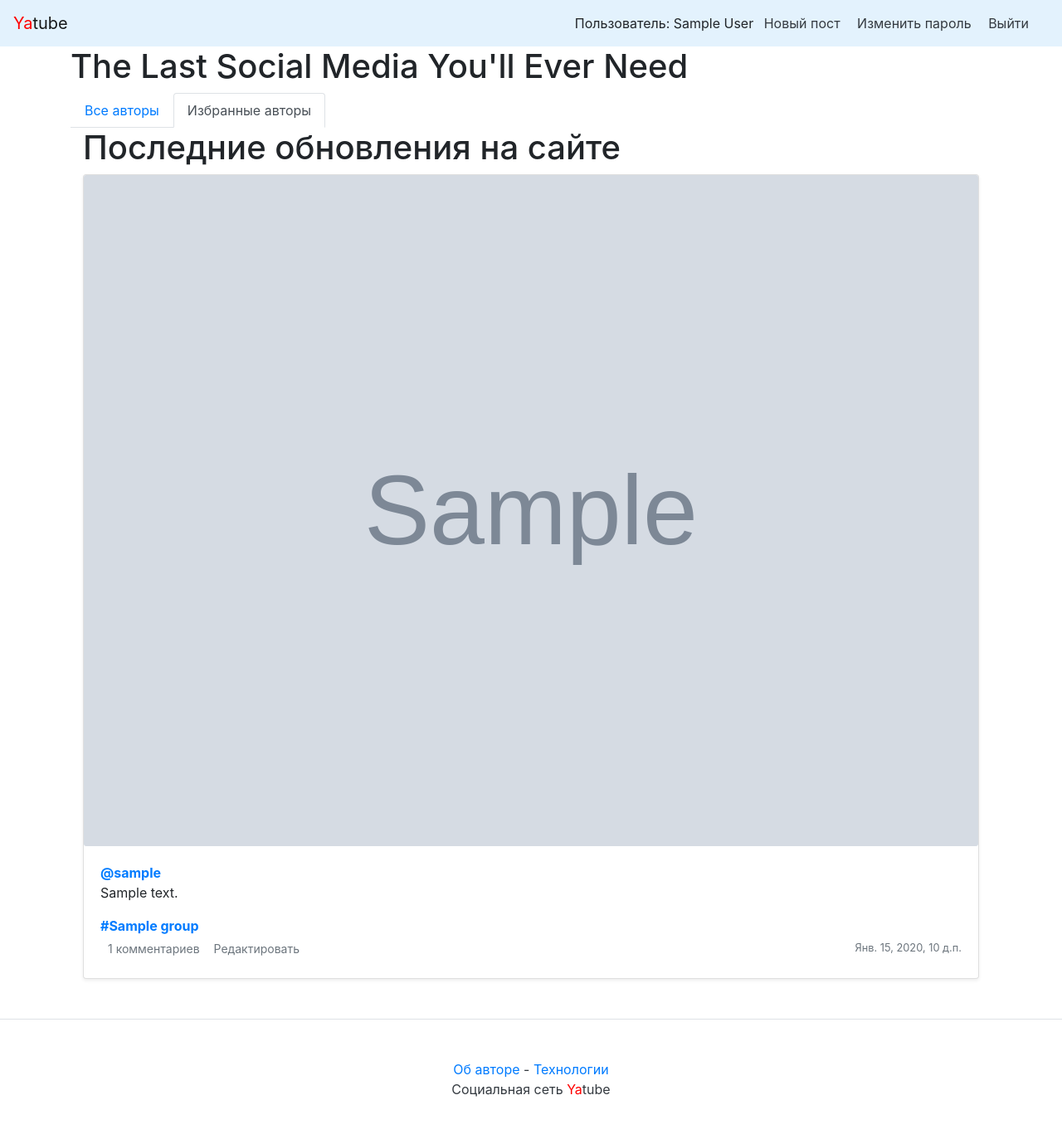
After one commit to Rusich90/yatube, a Django app: page /follow/ in a window 1280 px wide. The commit adds this page. Shown: the whole page at 83% size. Run offline with Django 3.2, Linux system fonts and the light colour scheme; a user stored in the database is signed in; tables that the repository leaves empty hold one stand-in row (values such as "Sample post"); grey boxes marked "Sample" are stand-in pictures; some libraries are stand-ins or nearby versions.

Commit message:
Begin adding the followers

```diff
--- a/yatube/posts/models.py
+++ b/yatube/posts/models.py
@@ -51,3 +51,8 @@ class Comment(models.Model):
         return self.text
     class Meta:
         ordering = ['-created']
+
+
+class Follow(models.Model):
+    user = models.ForeignKey(User, on_delete=models.CASCADE, related_name="follower")
+    author = models.ForeignKey(User, on_delete=models.CASCADE, related_name="following")
--- a/yatube/posts/urls.py
+++ b/yatube/posts/urls.py
@@ -4,10 +4,13 @@ from . import views
 
 urlpatterns = [
     path("", views.index, name="index"),
+    path("follow/", views.follow_index, name="follow_index"),
     path("group/<str:slug>/", views.group_posts, name='group_posts'),
     path("new/", views.new_post, name='new_post'),
     path('<str:username>/', views.profile, name='profile'),
     # Просмотр записи
+    path("<str:username>/follow/", views.profile_follow, name="profile_follow"),
+    path("<str:username>/unfollow/", views.profile_unfollow, name="profile_unfollow"),
     path('<str:username>/<int:post_id>/', views.post_view, name='post'),
     path('<str:username>/<int:post_id>/comment', views.add_comment, name='add_comment'),
     path(
--- a/yatube/posts/views.py
+++ b/yatube/posts/views.py
@@ -105,6 +105,30 @@ def add_comment(request, username, post_id):
         comment.save()
     return redirect('post', username=username, post_id=post_id)
 
+
+@login_required
+def follow_index(request):
+    post_list = Post.objects.all()
+    paginator = Paginator(post_list, 10)
+    page_number = request.GET.get('page')
+    page = paginator.get_page(page_number)
+    context = {
+        'page': page,
+        'paginator': paginator,
+    }
+    return render(request, 'follow.html', context)
+
+@login_required
+def profile_follow(request, username):
+    # ...
+    pass
+
+
+@login_required
+def profile_unfollow(request, username):
+    # ...
+    pass
+
 def page_not_found(request, exeption):
     return render(
         request,
--- /dev/null
+++ b/yatube/templates/follow.html
@@ -0,0 +1,20 @@
+{% extends "base.html" %}
+{% block title %}Последние обновления {% endblock %}
+
+{% block content %}
+<div class="container">
+
+    {% include "menu.html" with follow=True %}
+
+        <h1>Последние обновления на сайте</h1>
+
+        {% for post in page %}
+            {% include "post_item.html" with post=post %}
+        {% endfor %}
+
+        {% if page.has_other_pages %}
+            {% include "paginator.html" with items=page paginator=paginator%}
+        {% endif %}
+
+    </div>
+{% endblock %}
--- a/yatube/templates/index.html
+++ b/yatube/templates/index.html
@@ -3,6 +3,9 @@
 
 {% block content %}
     <div class="container">
+
+        {% include "menu.html" with index=True %}
+
            <h1> Последние обновления на сайте</h1>
             <!-- Вывод ленты записей -->
                 {% for post in page %}
--- /dev/null
+++ b/yatube/templates/menu.html
@@ -0,0 +1,12 @@
+{% if user.is_authenticated %}
+<div class="row">
+    <ul class="nav nav-tabs">
+        <li class="nav-item">
+            <a class="nav-link {% if index %}active{% endif %}" href="/">Все авторы</a>
+        </li>
+        <li class="nav-item">
+            <a class="nav-link {% if follow %}active{% endif %}" href="/follow">Избранные авторы</a>
+        </li>
+    </ul>
+</div>
+{% endif %}
```
